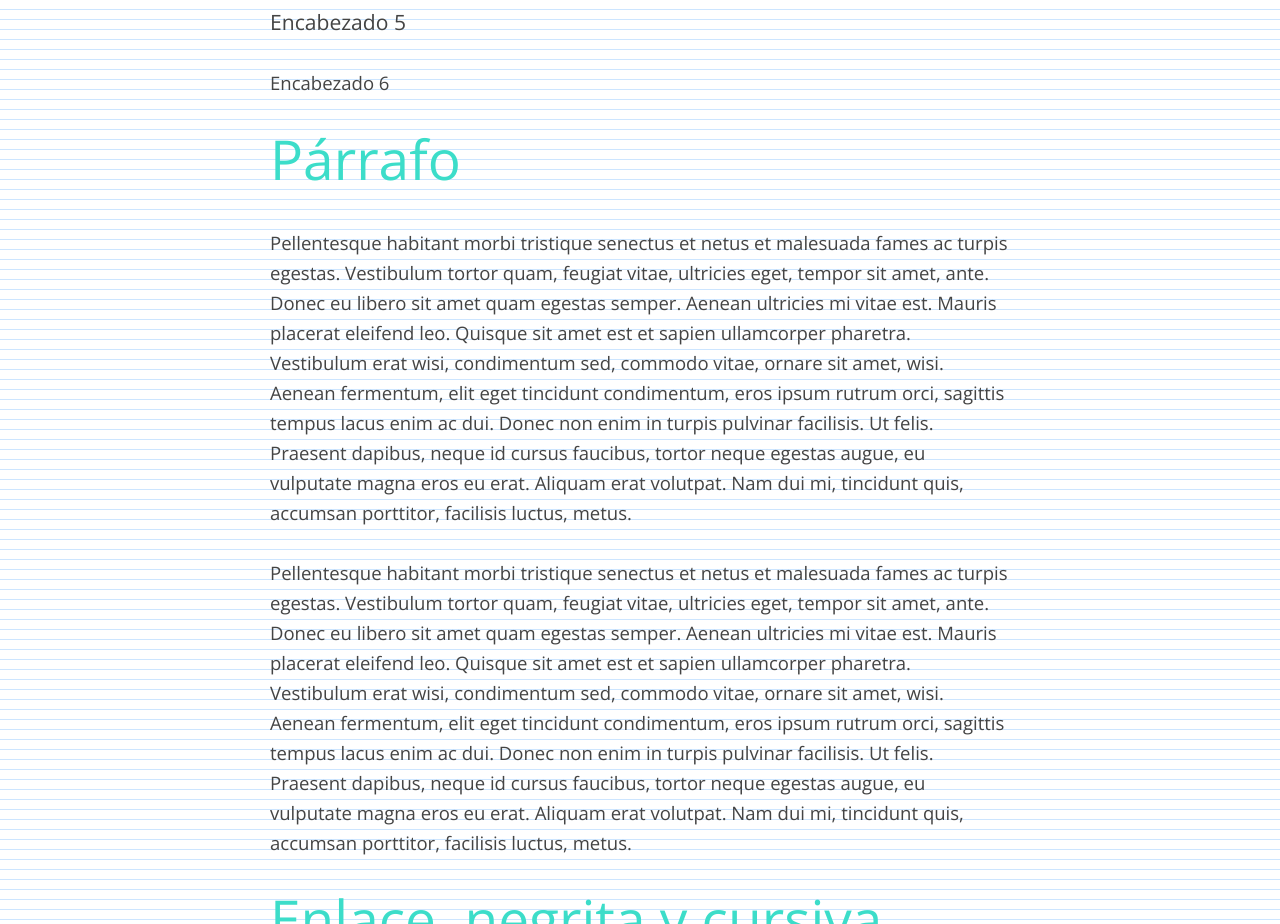
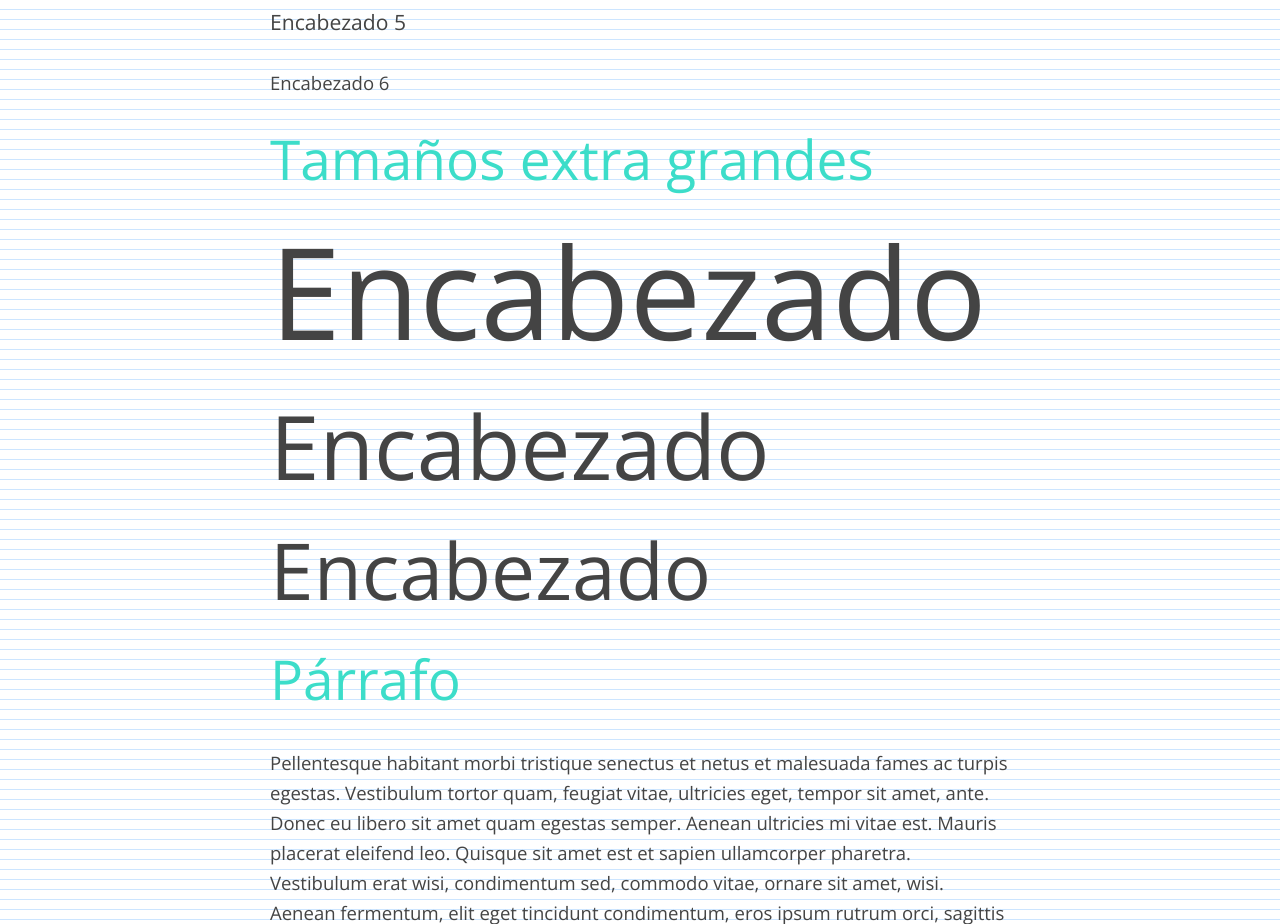
Before and after one commit to l1oret/pizcas-ux, a website: page index.html in a window 1280 px wide. Shown: the part 1600-2524 px from the top of the page. Drawn offline with nearby package versions, Linux system fonts and the light colour scheme.

Commit message:
Encabezados tamaños extra grandes

```diff
--- a/index.html
+++ b/index.html
@@ -58,6 +58,14 @@
   <h4>Encabezado 4</h4>
   <h5>Encabezado 5</h5>
   <h6>Encabezado 6</h6>
+
+
+
+
+  <h1 class="titulo-seccion">Tamaños extra grandes</h1>
+  <h1 class="giga">Encabezado</h1>
+  <h1 class="mega">Encabezado</h1>
+  <h1 class="kilo">Encabezado</h1>
 
 
 
--- a/less/encabezados.less
+++ b/less/encabezados.less
@@ -17,7 +17,7 @@ h1, .alfa {
 
 h2, .bravo {
   margin-top: -7px;
-  margin-bottom: 37px;
+  margin-bottom: @pizca + 7px;
   font-size: @bravo;
   line-height: @pizca + @pizca;
 }
@@ -49,3 +49,25 @@ h6, .foxtrot {
   font-size: @foxtrot;
   line-height: @pizca;
 }
+
+// Tamaños extra grandes
+.giga {
+  margin-top: -7px;
+  margin-bottom: @pizca + 7px;
+  font-size: @giga;
+  line-height: @pizca + @pizca + @pizca + @pizca + 10px + 10px;
+}
+
+.mega {
+  margin-top: -2px;
+  margin-bottom: @pizca + 2px;
+  font-size: @mega;
+  line-height: @pizca + @pizca + @pizca + 10px;
+}
+
+.kilo {
+  margin-top: -3px;
+  margin-bottom: @pizca + 3px;
+  font-size: @kilo;
+  line-height: @pizca + @pizca + @pizca;
+}
```
Also changed, not shown: css/pizcas-ux.css, css/pizcas-ux.min.css.
